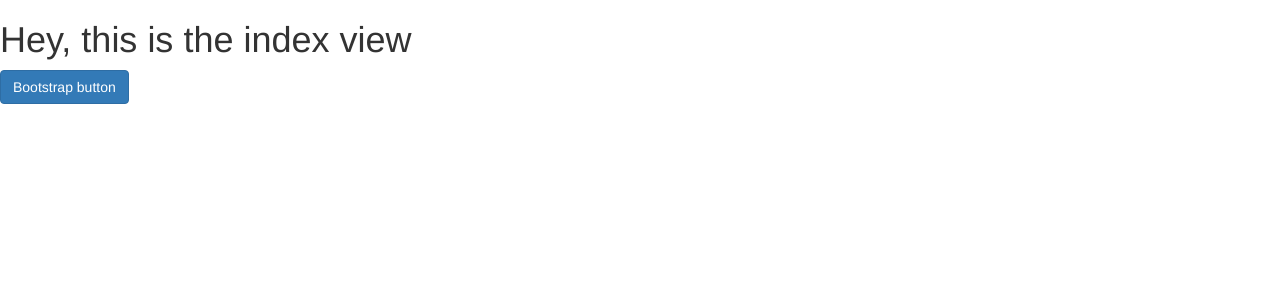
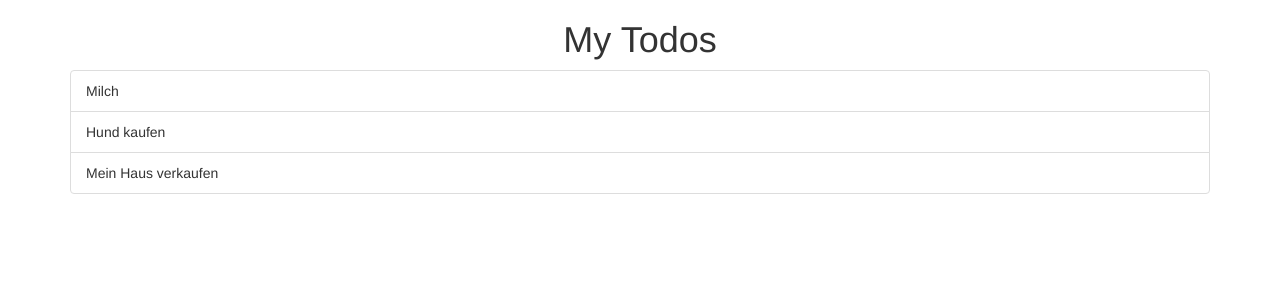
Before and after one commit to SNCITLM/todosite, a Django app: page /todos/index in a window 1280 px wide. Shown: the top 300 px of the page. Run offline with Django 3.2, Linux system fonts and the light colour scheme; data comes from the database, SQL or seed files in the repository; some libraries are stand-ins or nearby versions.

Commit message:
main view added

```diff
--- a/todos/templates/todos/base.html
+++ b/todos/templates/todos/base.html
@@ -11,7 +11,7 @@
           integrity="sha384-1q8mTJOASx8j1Au+a5WDVnPi2lkFfwwEAa8hDDdjZlpLegxhjVME1fgjWPGmkzs7" crossorigin="anonymous">
   </head>
   <body>
-    <div>
+    <div class="container">
     {% block content %}
     {% endblock %}
     </div>
--- a/todos/templates/todos/index.html
+++ b/todos/templates/todos/index.html
@@ -1,6 +1,16 @@
 {% extends "todos/base.html" %}
+{% block content %}
 
-{% block content %}
-<h1>Hey, this is the index view</h1>
-<button class="btn btn-primary">Bootstrap button</button>
+<h1 class="text-center">My Todos</h1>
+
+{% if todo_list %}
+<ul class="list-group">
+  {% for todo in todo_list %}
+  <li class="list-group-item">{{todo.description}}</li>
+  {% endfor %}
+</ul>
+{% else %}
+<span>There are no Todos</span>
+{% endif %}
+
 {% endblock %}
--- a/todos/views.py
+++ b/todos/views.py
@@ -6,7 +6,7 @@ from .models import Todo
 # This views renders all of the current todos on screen.
 def index(request):
     all_todos = Todo.objects.all()
-    context = { 'todos': all_todos }
+    context = { 'todo_list': all_todos }
     return render(request, 'todos/index.html', context)
 
 def edit(request, todo_id):
```
Also changed, not shown: db.sqlite3, todos/migrations/0003_auto_20160506_2148.py (added).
